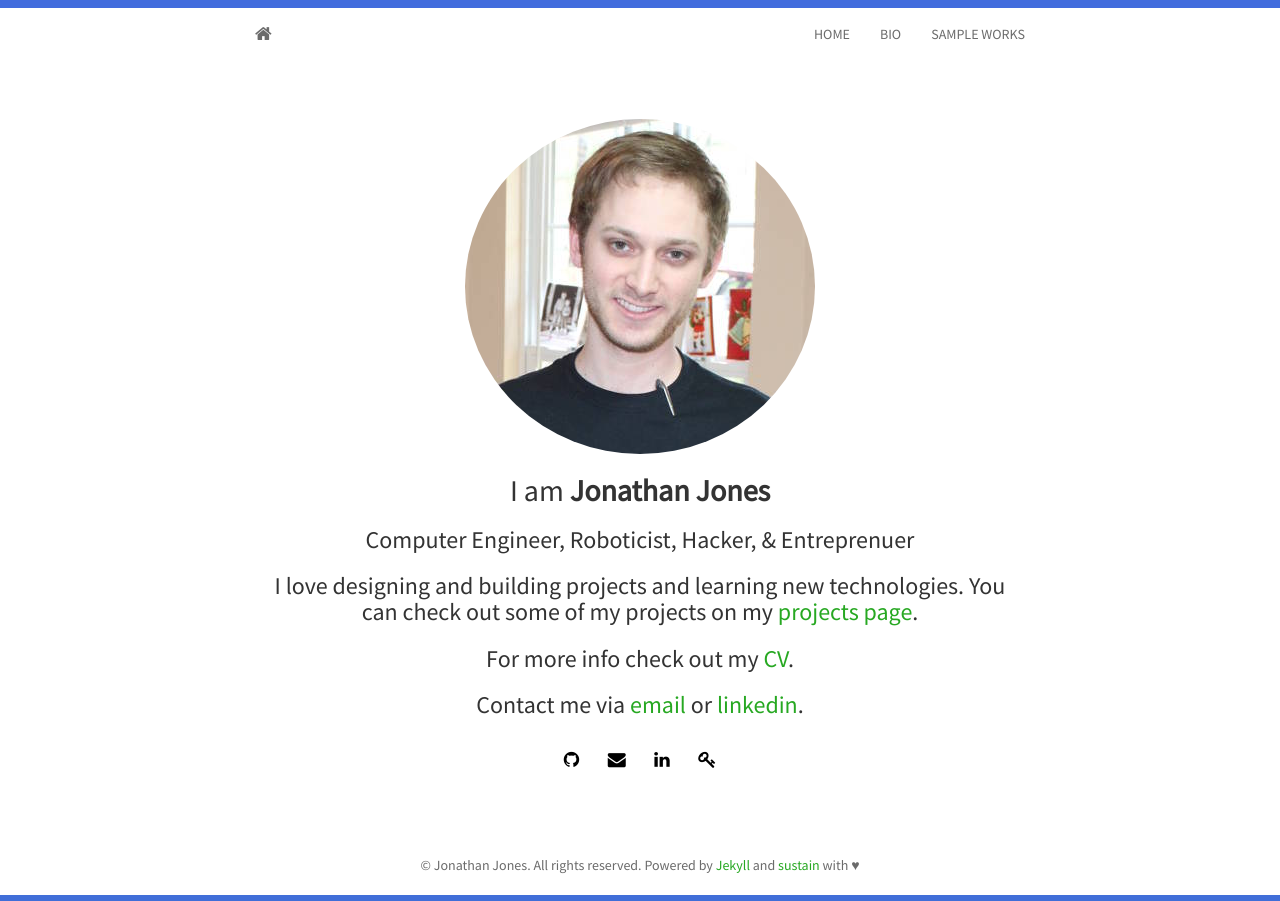
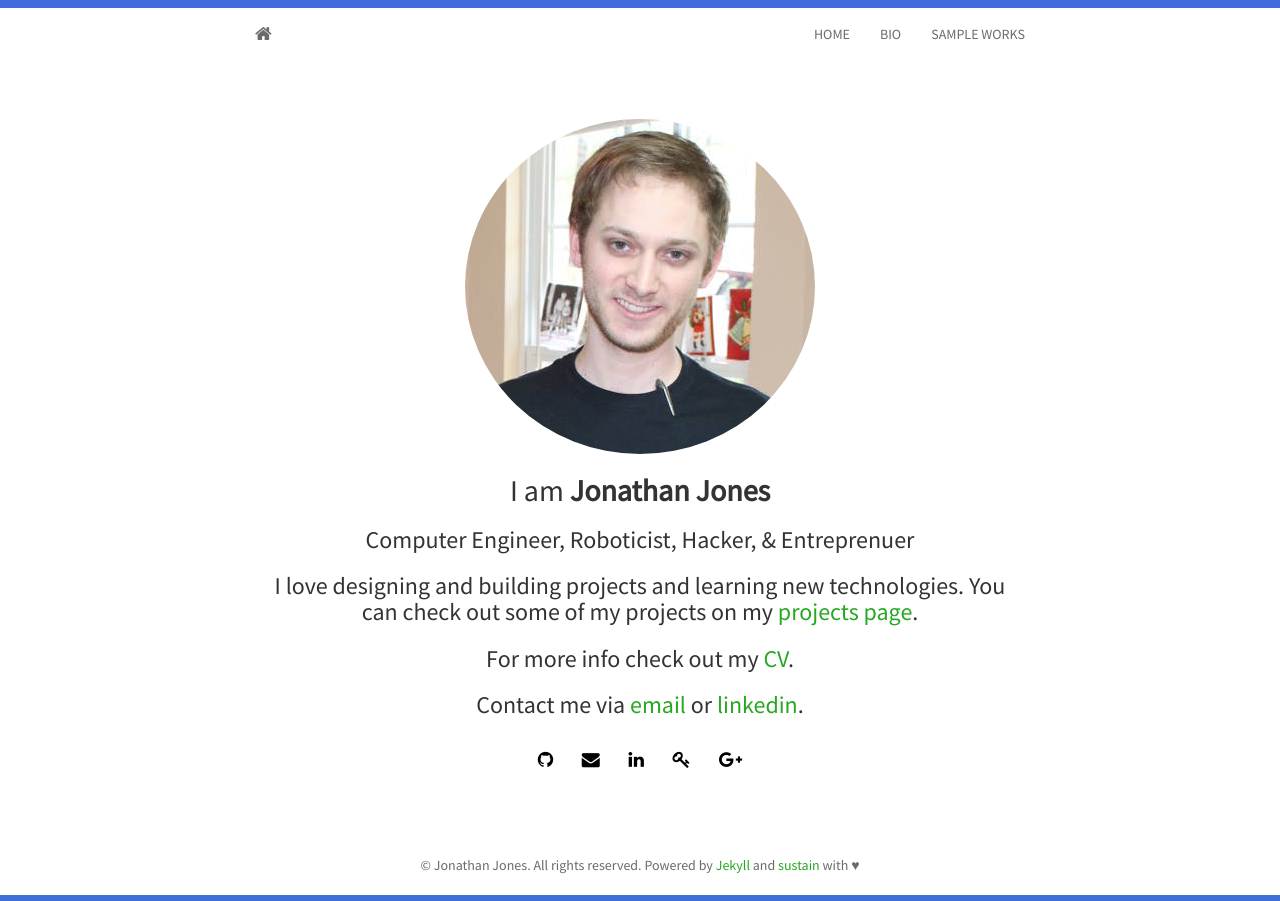
Before and after one commit to jjones646/about.joncjones.com, a Jekyll site: the page built from index.html, in a window 1280 px wide. Built offline with Jekyll 4.4.1, drawn with Linux system fonts in a browser that asks for light colours; nearby versions of some CDN libraries; Markdown is read by kramdown in place of the engine named in the settings; the list of posts is cut into pages by our own code.

Commit message:
adding google plus social icon

```diff
--- a/_config.yml
+++ b/_config.yml
@@ -6,7 +6,6 @@ rdiscount:
 permalink: /:title.html
 paginate: 5
 gems: [jekyll-paginate]
-port: 3000
 safe: true
 
 # edit here to achieve your personal greatness
@@ -16,6 +15,7 @@ author: Jonathan Jones
 description: Personal blog and resume
 avatar: profile.jpg
 google_analytics: UA-58456683-1
+google_plus: JonathanJones646
 email: jjones646@gmail.com
 github: jjones646
 linkedin: jonathanjones93
--- a/_includes/analytics.html
+++ b/_includes/analytics.html
@@ -3,8 +3,6 @@
   (i[r].q=i[r].q||[]).push(arguments)},i[r].l=1*new Date();a=s.createElement(o),
   m=s.getElementsByTagName(o)[0];a.async=1;a.src=g;m.parentNode.insertBefore(a,m)
   })(window,document,'script','//www.google-analytics.com/analytics.js','ga');
-
   ga('create', '{{ site.google_analytics }}', 'auto');
   ga('send', 'pageview');
-
 </script>
--- a/_includes/social.html
+++ b/_includes/social.html
@@ -18,5 +18,8 @@
     {% if site.keybase %}
       <a title="Keybase" href="https://keybase.io/{{ site.keybase }}"><i class="fa fa-key"></i></a>
     {% endif %}
+    {% if site.google_plus %}
+      <a title="Google+" href="https://plus.google.com/+{{ site.google_plus }}"><i class="fa fa-google-plus"></i></a>
+    {% endif %}
     </h4>
 </div>
```
